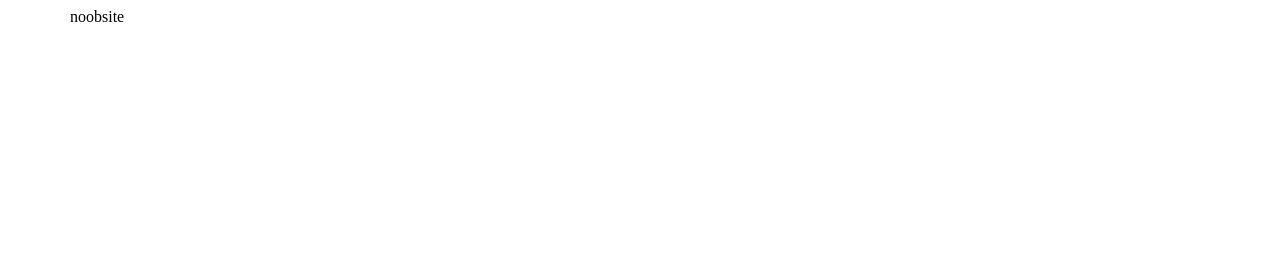
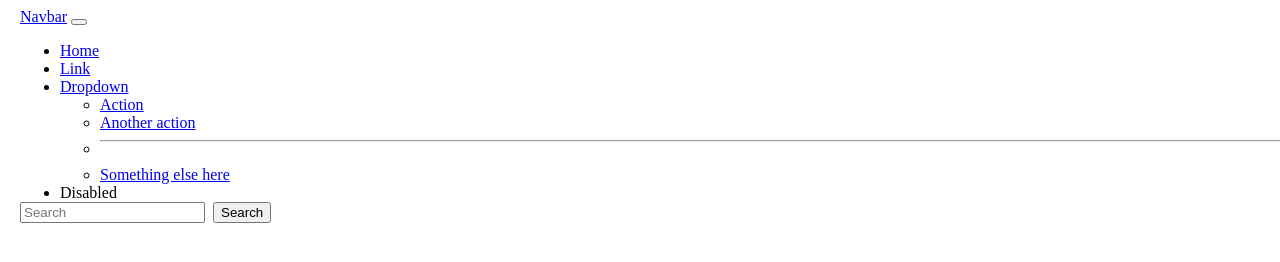
Before and after one commit to achintar216/Noobsite, a plain HTML site: page about/aboute.html in a window 1280 px wide. Drawn offline with nearby package versions, Linux system fonts and the light colour scheme; a small style sheet from the web is missing.

Commit message:
update about/aboute.html

```diff
--- a/about/aboute.html
+++ b/about/aboute.html
@@ -8,16 +8,42 @@
     <link rel="stylesheet" href="https://cdnjs.cloudflare.com/ajax/libs/bootstrap/5.3.3/css/bootstrap-grid.min.css" integrity="sha384-xOolHFLEh07PJGoPkLv1IbcEPTNtaed2xpHsD9ESMhqIYd0nLMwNLD69Npy4HI+N" crossorigin="anonymous">
 </head>
 <body>
-
-<nav class="nav">
-
-<div class="container container-fluid">
-    <span class="brand">noobsite</span>
-
-</div>
-
+<nav class="navbar navbar-expand-lg bg-body-tertiary">
+  <div class="container-fluid">
+    <a class="navbar-brand" href="#">Navbar</a>
+    <button class="navbar-toggler" type="button" data-bs-toggle="collapse" data-bs-target="#navbarSupportedContent" aria-controls="navbarSupportedContent" aria-expanded="false" aria-label="Toggle navigation">
+      <span class="navbar-toggler-icon"></span>
+    </button>
+    <div class="collapse navbar-collapse" id="navbarSupportedContent">
+      <ul class="navbar-nav me-auto mb-2 mb-lg-0">
+        <li class="nav-item">
+          <a class="nav-link active" aria-current="page" href="#">Home</a>
+        </li>
+        <li class="nav-item">
+          <a class="nav-link" href="#">Link</a>
+        </li>
+        <li class="nav-item dropdown">
+          <a class="nav-link dropdown-toggle" href="#" role="button" data-bs-toggle="dropdown" aria-expanded="false">
+            Dropdown
+          </a>
+          <ul class="dropdown-menu">
+            <li><a class="dropdown-item" href="#">Action</a></li>
+            <li><a class="dropdown-item" href="#">Another action</a></li>
+            <li><hr class="dropdown-divider"></li>
+            <li><a class="dropdown-item" href="#">Something else here</a></li>
+          </ul>
+        </li>
+        <li class="nav-item">
+          <a class="nav-link disabled" aria-disabled="true">Disabled</a>
+        </li>
+      </ul>
+      <form class="d-flex" role="search">
+        <input class="form-control me-2" type="search" placeholder="Search" aria-label="Search">
+        <button class="btn btn-outline-success" type="submit">Search</button>
+      </form>
+    </div>
+  </div>
 </nav>
-
 
 
 
```
